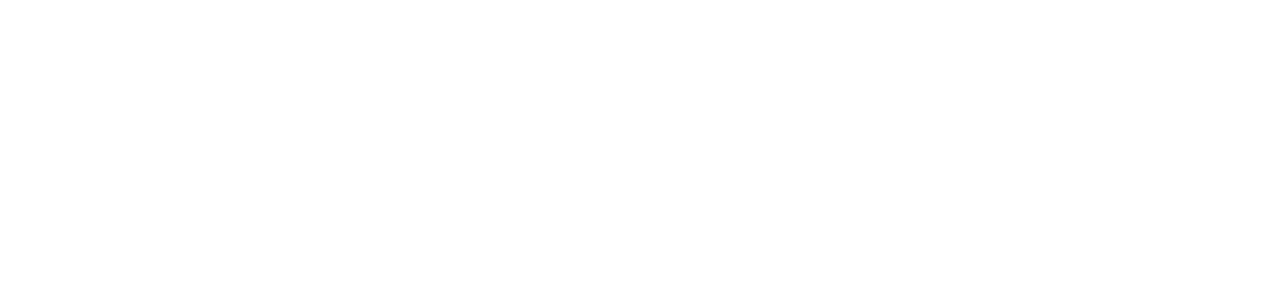
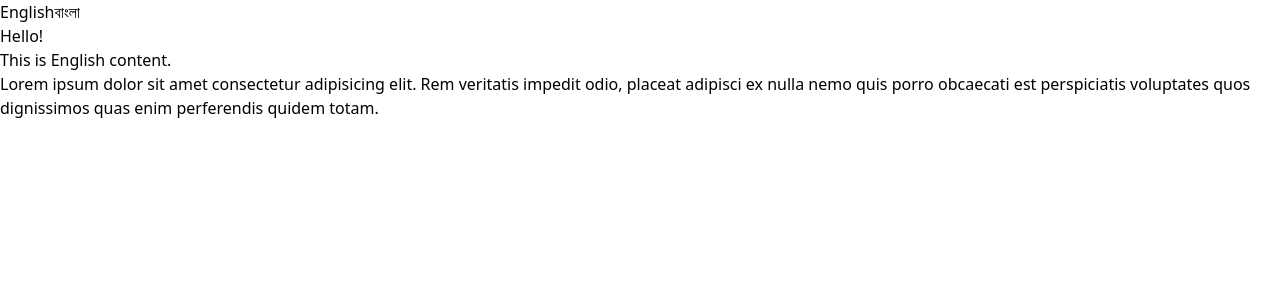
Before and after one commit to Coder-Mujahid/react-practice, a React (Vite) app: page / in a window 1280 px wide. Shown: the top 300 px of the page. Built offline with nearby package versions, Linux system fonts and the light colour scheme.

Commit message:
try another way to switch

```diff
--- a/src/App.jsx
+++ b/src/App.jsx
@@ -22,6 +22,7 @@
 import i18n from './i18n';
 
 import LanguageSwitcher from './LanguageSwitcher';
+import YourMainComponent from './YourMainComponent';
 function App() {
   // const h2 ='md:text-5xl text-2xl font-bold text-center py-5 uppercase text-slate-700';
   // // const student=['nerob','mujahid','mahmudul','samim','sabbir','alamgir']
@@ -101,7 +102,7 @@
 
 
     <I18nextProvider i18n={i18n}>
-
+     <YourMainComponent></YourMainComponent>
     </I18nextProvider>
 
     </>
--- a/src/LanguageSwitcher.jsx
+++ b/src/LanguageSwitcher.jsx
@@ -1,29 +1,19 @@
-import  { useState } from 'react';
+// LanguageSwitcher.js
+import { useTranslation } from 'react-i18next';
 
-const LanguageSwitcher = () => {
-  // State to track the current language
-  const [currentLanguage, setCurrentLanguage] = useState('english');
+function LanguageSwitcher() {
+  const { i18n } = useTranslation();
 
-  // Function to toggle the language
-  const toggleLanguage = () => {
-    // Update the language based on the current value
-    const newLanguage = currentLanguage === 'english' ? 'bangla' : 'english';
-    setCurrentLanguage(newLanguage);
+  const changeLanguage = (lng) => {
+    i18n.changeLanguage(lng);
   };
 
   return (
     <div>
-      {/* Display content based on the current language */}
-      {currentLanguage === 'english' ? (
-        <p>This is English content.</p>
-      ) : (
-        <p>এটি বাংলা কনটেন্ট।</p>
-      )}
-
-      {/* Button to toggle language */}
-      <button onClick={toggleLanguage}>Toggle Language</button>
+      <button onClick={() => changeLanguage('en')}>English</button>
+      <button onClick={() => changeLanguage('bn')}>বাংলা</button>
     </div>
   );
-};
+}
 
 export default LanguageSwitcher;
--- a/src/YourMainComponent.jsx
+++ b/src/YourMainComponent.jsx
@@ -1,11 +1,13 @@
 // YourMainComponent.js
 import { useTranslation } from 'react-i18next';
+import LanguageSwitcher from './LanguageSwitcher';
 
 function YourMainComponent() {
   const { t } = useTranslation();
 
   return (
     <div>
+    <LanguageSwitcher></LanguageSwitcher>
       <p>{t('greeting')}</p>
       <p>{t('content')}</p>
       Lorem ipsum dolor sit amet consectetur adipisicing elit. Rem veritatis impedit odio, placeat adipisci ex nulla nemo quis porro obcaecati est perspiciatis voluptates quos dignissimos quas enim perferendis quidem totam.
```
